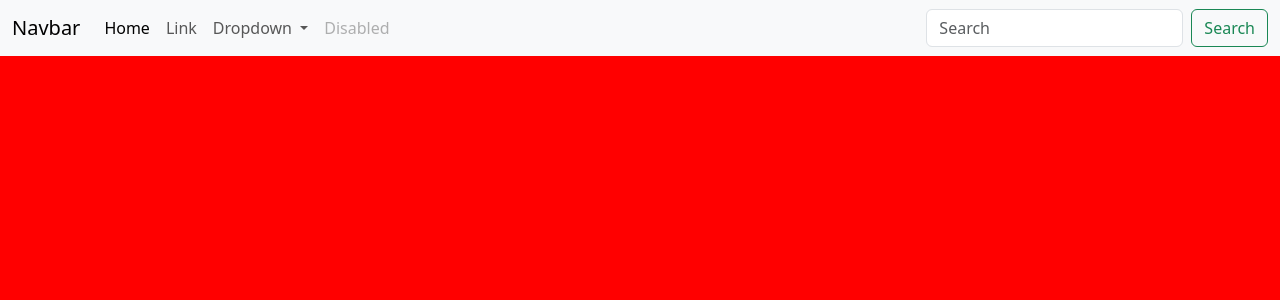
After one commit to JayadeepReddyB/Django-project-1, a Django app: template yshop/mainapp/templates/base.html in a window 1280 px wide. The commit adds this page. Shown: the top 300 px of the page. Run offline with Django 5.2, Linux system fonts and the light colour scheme; the template is opened without the code that fills it, so the values that code supplies are empty; some libraries are stand-ins or nearby versions.

Commit message:
Made changes in the files

```diff
--- /dev/null
+++ b/yshop/mainapp/templates/base.html
@@ -0,0 +1,59 @@
+<!DOCTYPE html>
+{% load static %} <!-- Instructing the template to load the static files -->
+<html lang="en">
+<head>
+    <meta charset="UTF-8">
+    <meta name="viewport" content="width=device-width, initial-scale=1.0">
+    <title>Document</title>
+    <link href="https://cdn.jsdelivr.net/npm/bootstrap@5.3.3/dist/css/bootstrap.min.css" rel="stylesheet" integrity="sha384-QWTKZyjpPEjISv5WaRU9OFeRpok6YctnYmDr5pNlyT2bRjXh0JMhjY6hW+ALEwIH" crossorigin="anonymous">
+    <link rel="stylesheet" href="{% static 'css/style.css' %}">
+</head>
+<body>
+    <header>
+        <nav class="navbar navbar-expand-lg bg-body-tertiary">
+            <div class="container-fluid">
+              <a class="navbar-brand" href="#">Navbar</a>
+              <button class="navbar-toggler" type="button" data-bs-toggle="collapse" data-bs-target="#navbarSupportedContent" aria-controls="navbarSupportedContent" aria-expanded="false" aria-label="Toggle navigation">
+                <span class="navbar-toggler-icon"></span>
+              </button>
+              <div class="collapse navbar-collapse" id="navbarSupportedContent">
+                <ul class="navbar-nav me-auto mb-2 mb-lg-0">
+                  <li class="nav-item">
+                    <a class="nav-link active" aria-current="page" href="#">Home</a>
+                  </li>
+                  <li class="nav-item">
+                    <a class="nav-link" href="#">Link</a>
+                  </li>
+                  <li class="nav-item dropdown">
+                    <a class="nav-link dropdown-toggle" href="#" role="button" data-bs-toggle="dropdown" aria-expanded="false">
+                      Dropdown
+                    </a>
+                    <ul class="dropdown-menu">
+                      <li><a class="dropdown-item" href="#">Action</a></li>
+                      <li><a class="dropdown-item" href="#">Another action</a></li>
+                      <li><hr class="dropdown-divider"></li>
+                      <li><a class="dropdown-item" href="#">Something else here</a></li>
+                    </ul>
+                  </li>
+                  <li class="nav-item">
+                    <a class="nav-link disabled" aria-disabled="true">Disabled</a>
+                  </li>
+                </ul>
+                <form class="d-flex" role="search">
+                  <input class="form-control me-2" type="search" placeholder="Search" aria-label="Search">
+                  <button class="btn btn-outline-success" type="submit">Search</button>
+                </form>
+              </div>
+            </div>
+          </nav>
+    </header>
+    <main>
+        <!-- The content of page goes here -->
+         {% block content %}
+         {% endblock %}
+        <!-- Page content ends -->
+    </main>
+    <script src="https://cdn.jsdelivr.net/npm/bootstrap@5.3.3/dist/js/bootstrap.bundle.min.js" integrity="sha384-YvpcrYf0tY3lHB60NNkmXc5s9fDVZLESaAA55NDzOxhy9GkcIdslK1eN7N6jIeHz" crossorigin="anonymous"></script>
+
+</body>
+</html>
--- a/yshop/mainapp/urls.py
+++ b/yshop/mainapp/urls.py
@@ -1,5 +1,6 @@
 from django.urls import path
 from . import views
+
 
 
 urlpatterns = [
--- /dev/null
+++ b/yshop/static/css/style.css
@@ -0,0 +1,9 @@
+* {
+    margin: 0;
+    padding: 0;
+    box-sizing: border-box;
+}
+
+body{
+    background-color: red;
+}
--- a/yshop/yshop/urls.py
+++ b/yshop/yshop/urls.py
@@ -17,8 +17,21 @@ Including another URLconf
 from django.contrib import admin
 from django.urls import path, include
 
+# Importing the following to allow media folder to be available in the development server.
+from django.conf.urls.static import static
+from django.conf import settings
+
 urlpatterns = [
     path('admin/', admin.site.urls),
     path('', include('mainapp.urls'))
+]
 
-]
+if settings.DEBUG == True:
+    urlpatterns += static(settings.MEDIA_URL, document_root = settings.MEDIA_ROOT)
+
+
+# In debug mode, during development, django will help to host the media folder and act as a media server
+# But, during deployment, this debug mode will be turned off for security purposes.
+# Debug mode throws exceptions into the front end to help debug the backend during development.
+# This must be turned off by changing the value of `DEBUG variable in django's settings.py.
+# The above line of code enables django server to include the media folder in hosting during debug mode
```
Also changed, not shown: yshop/mainapp/models.py (+8 -1 lines), yshop/mainapp/templates/home.html (+21 -57 lines), yshop/yshop/settings.py (+7 -0 lines), yshop/mainapp/migrations/0002_product_pic_product_stock.py (added).
